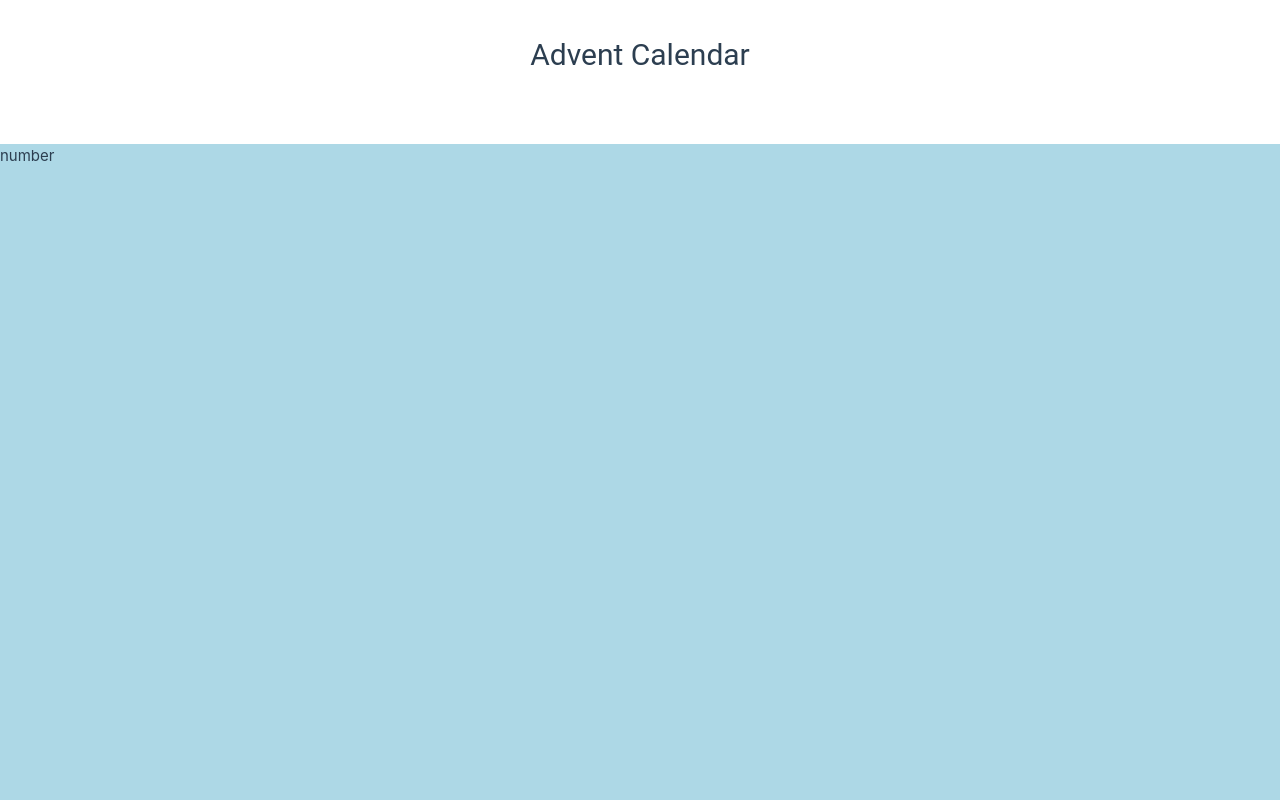
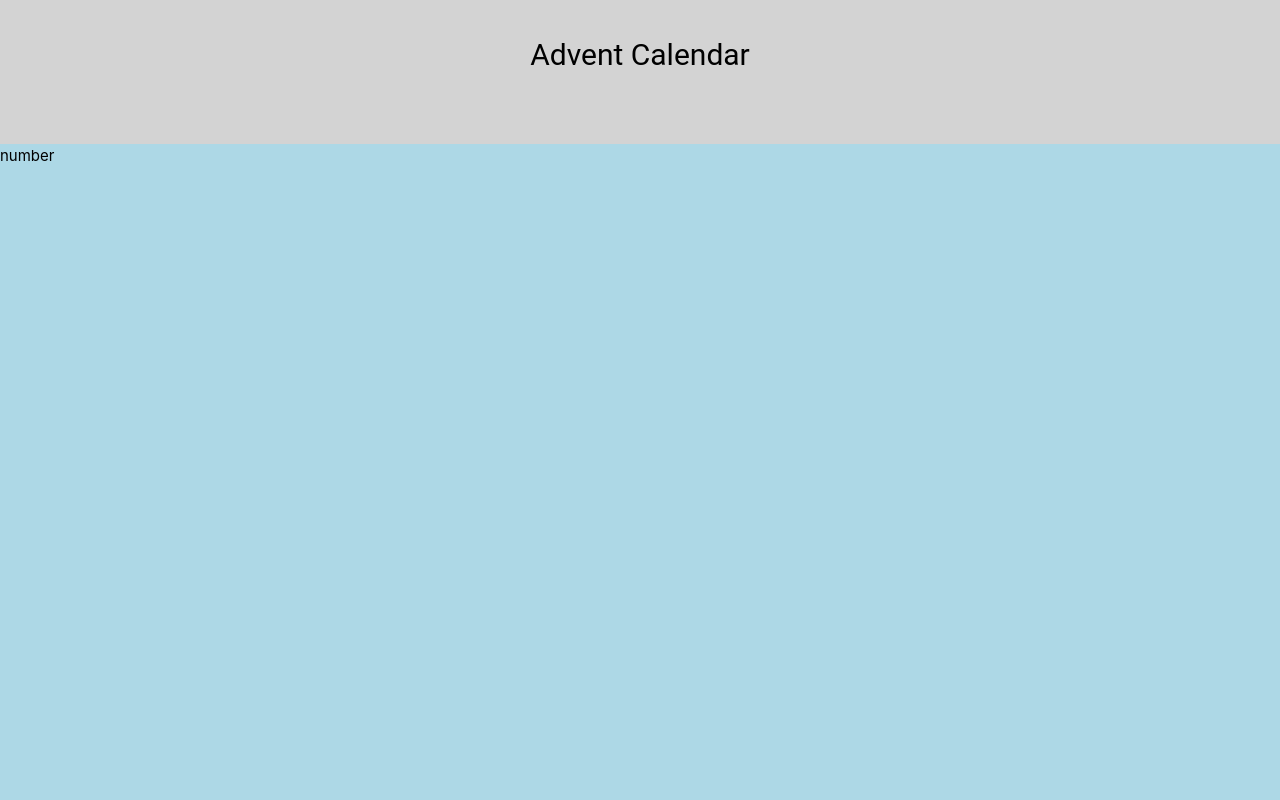
Before and after one commit to nasty23-star/advent-calendar, a Vue app: page / in a window 1280 px wide. Shown: the top 800 px of the page. Built offline with nearby package versions, Linux system fonts and the light colour scheme.

Commit message:
Убрала лишние стили

```diff
--- a/src/assets/base.css
+++ b/src/assets/base.css
@@ -1,54 +1,17 @@
 /* color palette from <https://github.com/vuejs/theme> */
 :root {
-  --vt-c-white: #ffffff;
-  --vt-c-white-soft: #f8f8f8;
-  --vt-c-white-mute: #f2f2f2;
-
-  --vt-c-black: #181818;
-  --vt-c-black-soft: #222222;
-  --vt-c-black-mute: #282828;
-
-  --vt-c-indigo: #2c3e50;
-
-  --vt-c-divider-light-1: rgba(60, 60, 60, 0.29);
-  --vt-c-divider-light-2: rgba(60, 60, 60, 0.12);
-  --vt-c-divider-dark-1: rgba(84, 84, 84, 0.65);
-  --vt-c-divider-dark-2: rgba(84, 84, 84, 0.48);
-
-  --vt-c-text-light-1: var(--vt-c-indigo);
-  --vt-c-text-light-2: rgba(60, 60, 60, 0.66);
-  --vt-c-text-dark-1: var(--vt-c-white);
-  --vt-c-text-dark-2: rgba(235, 235, 235, 0.64);
+  background-color: lightgrey;
 }
 
 /* semantic color variables for this project */
-:root {
-  --color-background: var(--vt-c-white);
-  --color-background-soft: var(--vt-c-white-soft);
-  --color-background-mute: var(--vt-c-white-mute);
+/* :root {
 
-  --color-border: var(--vt-c-divider-light-2);
-  --color-border-hover: var(--vt-c-divider-light-1);
+} */
 
-  --color-heading: var(--vt-c-text-light-1);
-  --color-text: var(--vt-c-text-light-1);
-
-  --section-gap: 160px;
-}
-
-@media (prefers-color-scheme: dark) {
+/* @media (prefers-color-scheme: dark) {
   :root {
-    --color-background: var(--vt-c-black);
-    --color-background-soft: var(--vt-c-black-soft);
-    --color-background-mute: var(--vt-c-black-mute);
-
-    --color-border: var(--vt-c-divider-dark-2);
-    --color-border-hover: var(--vt-c-divider-dark-1);
-
-    --color-heading: var(--vt-c-text-dark-1);
-    --color-text: var(--vt-c-text-dark-2);
   }
-}
+} */
 
 *,
 *::before,
```
